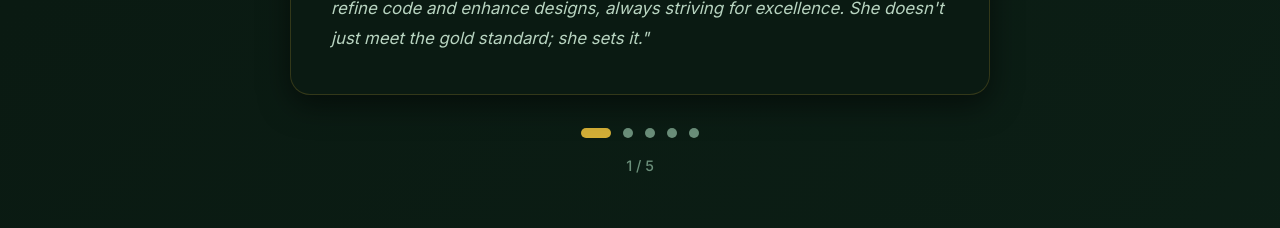
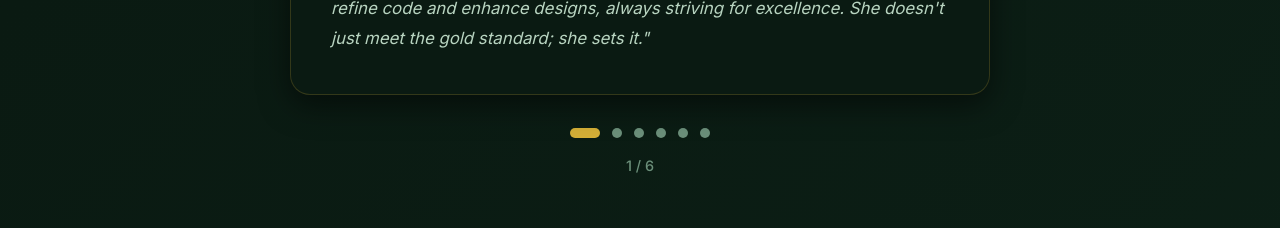
Before and after one commit to Gazelle608/Portfolio, a Vue app: page / in a window 1280 px wide. Shown: the part 2820-3048 px from the top of the page. Built offline with nearby package versions, Linux system fonts and the light colour scheme.

Commit message:
updated portfolio

```diff
--- a/src/data/testimonials.js
+++ b/src/data/testimonials.js
@@ -29,5 +29,11 @@ export const testimonials = [
         name: "Mogamat Toufeeq Farat",
         role: "YouthCode Off-site | Progamme Support Lead",
         message: "Gazelle is a hardworking and punctual individual who consistently exceeds expectations. She delivers quality work, works well in teams, and is a strong developer. I’ve enjoyed working with her and would recommend her for any junior role.",
+    },
+    {
+        id: 6,
+        name: "Joshua Jacobs",
+        role: "LC Studio Intern",
+        message: "Gazelle is an amazing person to work with. She comes up with great ideas and her website designs are clean and efficient. Slick and mordern designs.",
     }
 ]
```
